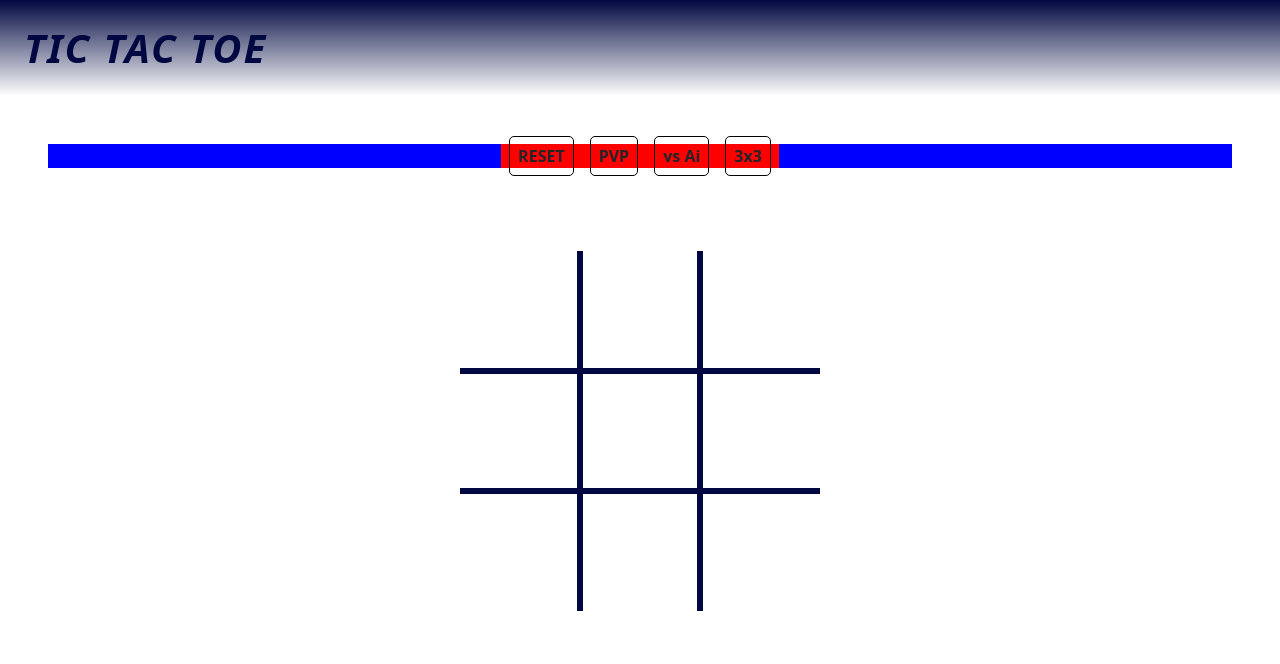
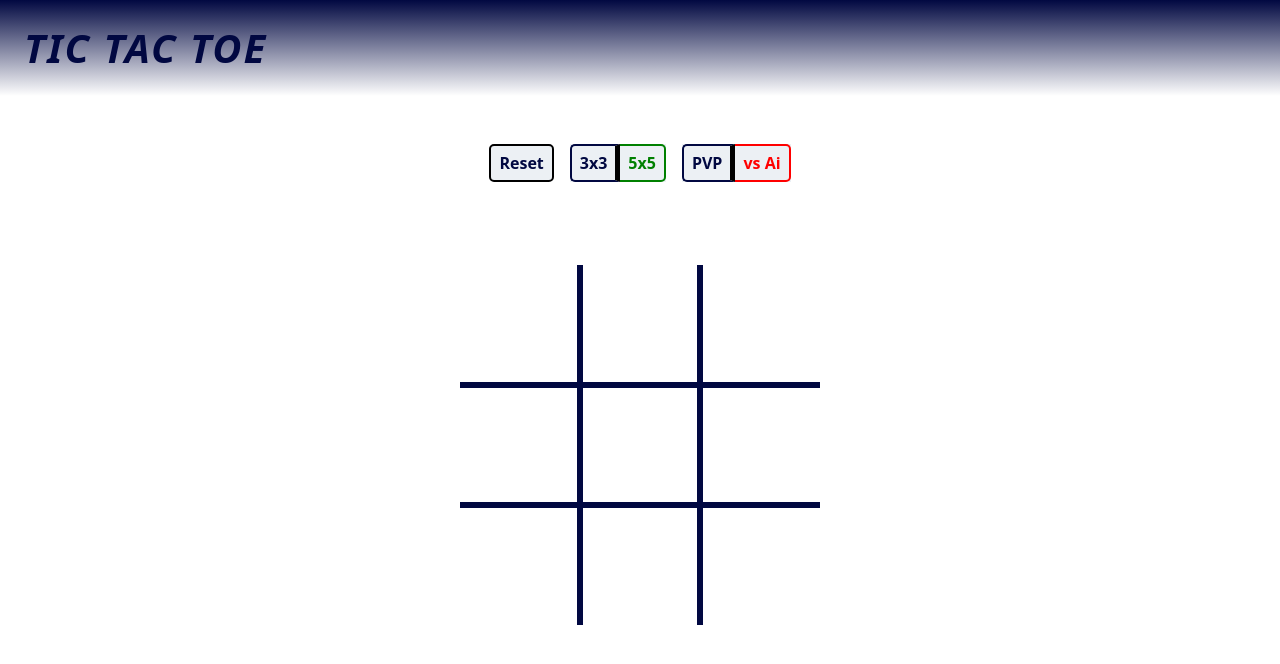
Before and after one commit to hanifahmadov/tic-tac-toe, a React (Create React App) app: page / in a window 1280 px wide. Shown: the top 664 px of the page. Built offline with nearby package versions, Linux system fonts and the light colour scheme.

Commit message:
settings ui design done

```diff
--- a/src/components/header/header.scss
+++ b/src/components/header/header.scss
@@ -2,6 +2,7 @@
     .header {
         width: 100%;
         color: rgba(1, 8, 65, 1);
+
 
         background: rgba(1, 8, 65, 1);
         background: linear-gradient(
--- a/src/components/settings/Settings.js
+++ b/src/components/settings/Settings.js
@@ -10,36 +10,28 @@ import { playerState } from "../utils/store";
 export const Settings = () => {
     const [player, setPlayer] = useRecoilState(playerState);
 
-    const challenge =
-        "https://icongr.am/feather/frown.svg?size=30&color=ffffff";
-    const friendly = "https://icongr.am/feather/smile.svg?size=30&color=ffffff";
+    const handleClick = (e) => {
+        console.log(e.target.className)
+    }
+
+
 
     return (
         <div id='subheader'>
-            <div className='setting-wrapper' onClick={(e) => handleClick(e)}>
-
+            <div className='setting-wrapper' onClick={handleClick}>
                 <div className='resetButton'>
-                    <span>RESET</span>
-                </div>
-
-                <div className='setting_hu'>
-                    <div>
-                        {/* <span>Online</span> */}
-                        <span>PVP</span>
-                    </div>
-                </div>
-
-                <div className='setting_ai'>
-                        <span>vs Ai</span>
+                    <span className="reset">Reset</span>
                 </div>
 
                 <div className='setting_size'>
-                        <span>
-                            3x3
-                        </span>
-
+                    <span className='size3x3'>3x3</span>
+                    <span className='size5x5'>5x5</span>
                 </div>
 
+                <div className='setting_player'>
+                        <span className="vsPerson">PVP</span>
+                        <span className="vsAi">vs Ai</span>
+                </div>
 
             </div>
         </div>
--- a/src/components/settings/settings.scss
+++ b/src/components/settings/settings.scss
@@ -7,7 +7,7 @@
     align-items: center;
 
 
-    background: blue;
+    // background: blue;
 
 }
 
@@ -15,25 +15,136 @@
 
 .setting-wrapper {
 
-    background: red;
-
     display: flex;
     align-items: center;
     justify-content: center;
     flex-direction: row;
 
+}
+
+
+
+.resetButton {
+
+    background: #ecf0f4;
+    color: rgba(1, 8, 65, 1);
+
+    margin: 0rem .5rem;
+    padding: .3rem 0.5rem;
+    font-weight: 600;
+
+    border: 2px solid black;
+    border-radius: 5px;
+
+    cursor: pointer;
+
+    &:hover {
+
+        background-color: rgba(1, 8, 65, 1);
+        color: white;
+
+    }
+
+}
+
+
+.setting_size {
+
+
+    background: #ecf0f4;
+    margin: 0rem .5rem;
 
     span {
 
-        display: inline;
-        border: 1px solid black;
-        margin: 0 .5rem;
-        padding: .5rem;
 
-        border-radius: 5px;
+        color: rgba(1, 8, 65, 1);
+
+        // border-radius: 5px;
+        display: inline-block;
+        padding: .3rem .5rem;
 
         cursor: pointer;
         font-weight: 600;
+
+    }
+
+    .size3x3 {
+        border: 2px solid rgba(1, 8, 65, 1);
+        border-right:5px solid rgb(0, 0, 0);
+        border-top-left-radius: 5px;
+        border-bottom-left-radius: 5px;
+
+    }
+
+    .size5x5 {
+        color: green;
+        border: 2px solid green;
+        border-left:none;
+
+        border-top-right-radius: 5px;
+        border-bottom-right-radius: 5px;
+
+        &:hover {
+            background-color: green;
+            color: white;
+        }
+    }
+
+
+    span:hover {
+        background: rgb(1, 8, 65);
+        color: white;
+    }
+}
+
+.setting_player{
+
+    background: #ecf0f4;
+
+
+    margin: 0rem .5rem;
+
+    span {
+
+
+        color: rgba(1, 8, 65, 1);
+
+
+        display: inline-block;
+        padding: .3rem .5rem;
+
+        cursor: pointer;
+        font-weight: 600;
+
+    }
+
+    .vsPerson {
+        border: 2px solid rgba(1, 8, 65, 1);
+        border-right:5px solid rgb(0, 0, 0);
+        border-top-left-radius: 5px;
+        border-bottom-left-radius: 5px;
+    }
+
+    .vsAi {
+        color: red;
+        border: 2px solid red;
+        border-left:none;
+
+        border-top-right-radius: 5px;
+        border-bottom-right-radius: 5px;
+
+        &:hover {
+            background-color: red;
+            color: white;
+        }
+
+    }
+
+
+    span:hover {
+
+        background: rgba(1, 8, 65, 1);
+        color: white
     }
 
 }
--- a/src/index.scss
+++ b/src/index.scss
@@ -12,7 +12,11 @@ body {
         Roboto, Oxygen, Ubuntu, Cantarell, "Open Sans", "Helvetica Neue",
         sans-serif;
 
+    // font-family: "Montserrat", sans-serif;
+
     background: #ffffff;
+
+    // background: #ecf0f4;
     box-sizing: border-box;
 
     height: 100vh;
```
